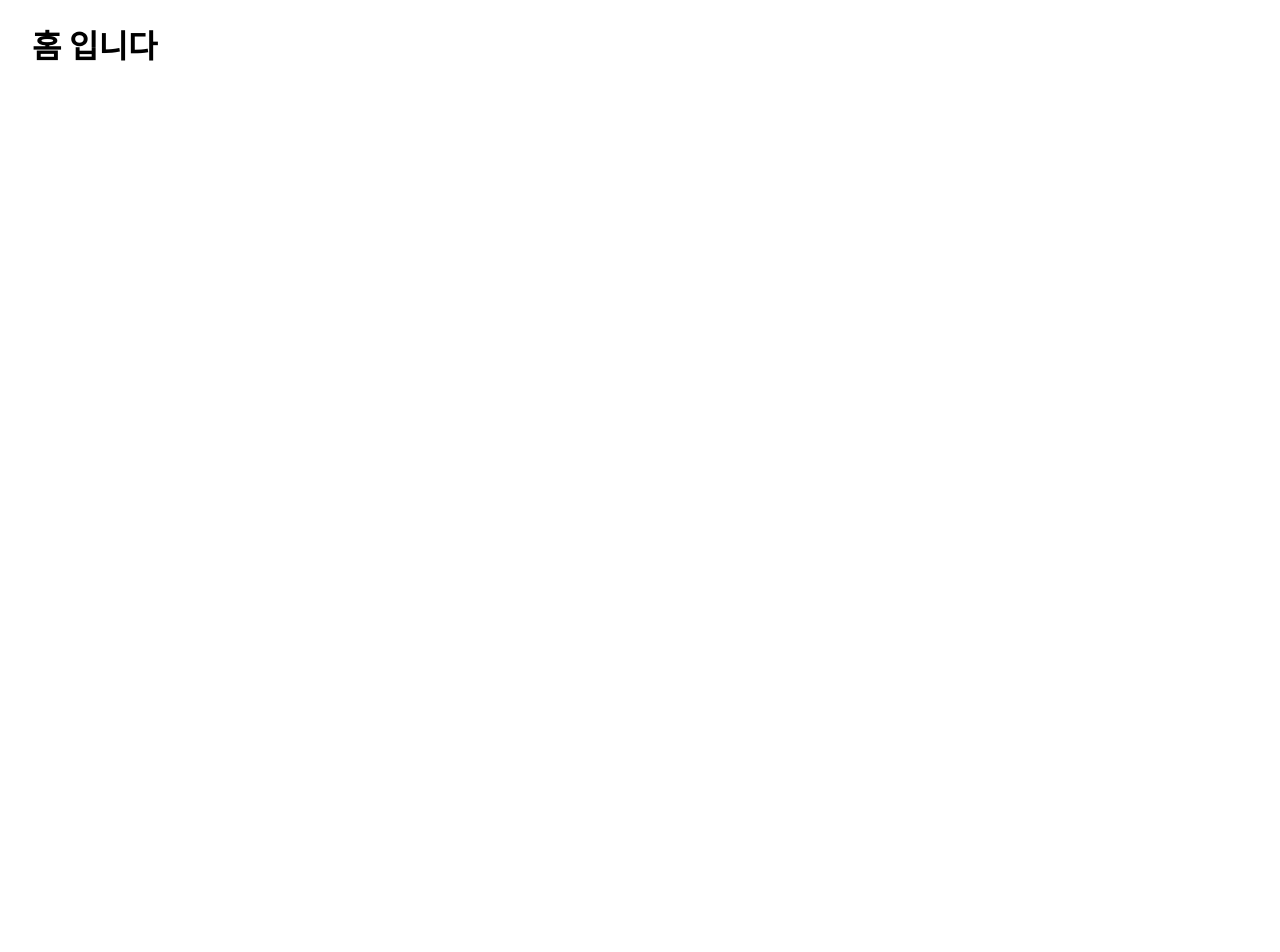
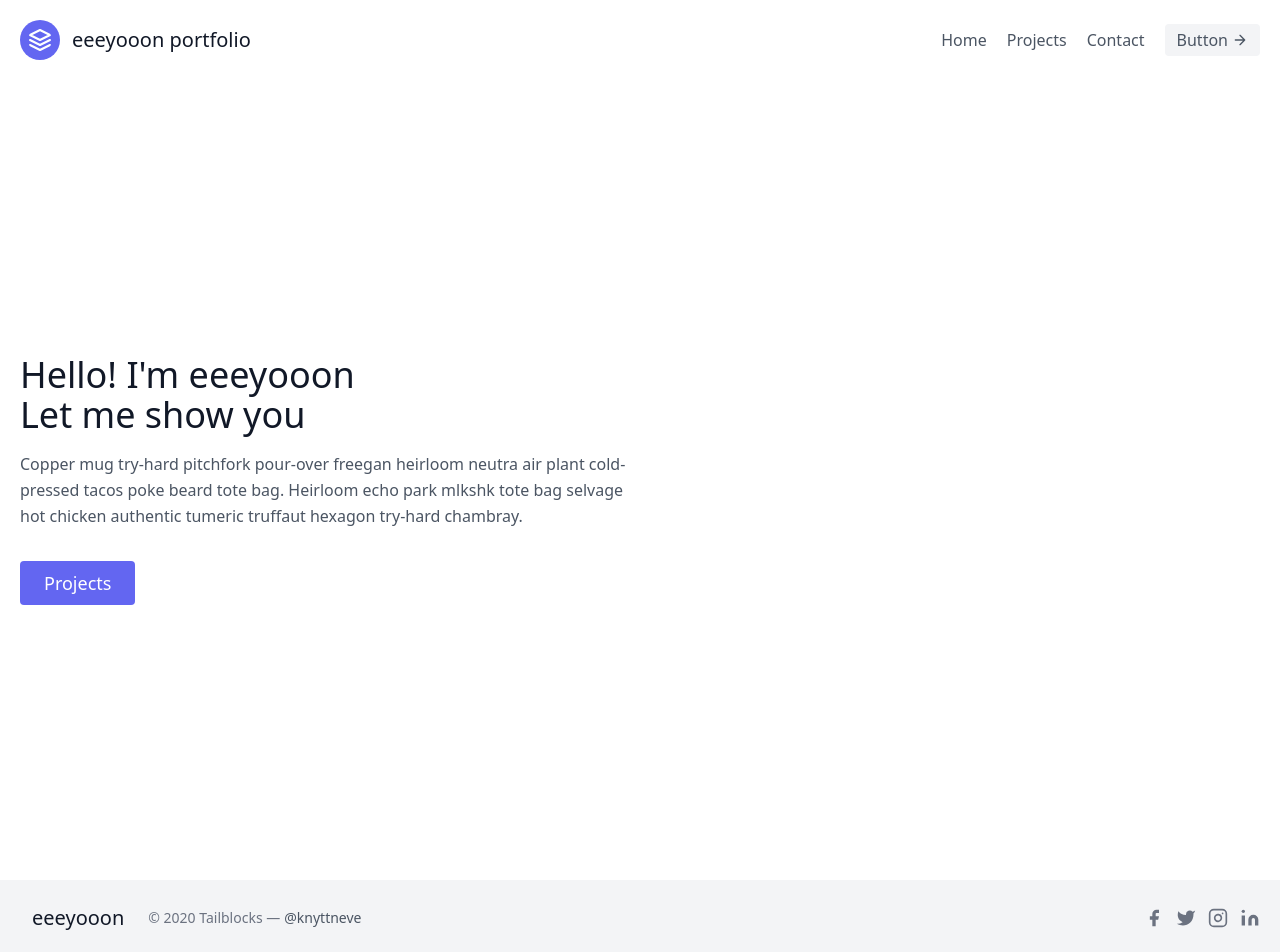
Before and after one commit to eeeyooon/nextjs_portfolio, a Next.js app: page / in a window 1280 px wide. Shown: the top 952 px of the page. Before the commit the page ends 800 px from the top, so only its background shows below. Built offline with nearby package versions, Linux system fonts and the light colour scheme.

Commit message:
tailwindCSS 적용

```diff
--- /dev/null
+++ b/components/footer.js
@@ -0,0 +1,44 @@
+export default function Footer() {
+    return(
+        <>
+            <footer className="text-gray-600 body-font">
+
+  <div className="bg-gray-100">
+    <div className="container px-5 py-6 mx-auto flex items-center sm:flex-row flex-col">
+      <a className="flex title-font font-medium items-center md:justify-start justify-center text-gray-900">
+
+        <span className="ml-3 text-xl">eeeyooon</span>
+      </a>
+      <p className="text-sm text-gray-500 sm:ml-6 sm:mt-0 mt-4">© 2020 Tailblocks —
+        <a href="https://twitter.com/knyttneve" rel="noopener noreferrer" className="text-gray-600 ml-1" target="_blank">@knyttneve</a>
+      </p>
+      <span className="inline-flex sm:ml-auto sm:mt-0 mt-4 justify-center sm:justify-start">
+        <a className="text-gray-500">
+          <svg fill="currentColor" stroke-linecap="round" stroke-linejoin="round" stroke-width="2" className="w-5 h-5" viewBox="0 0 24 24">
+            <path d="M18 2h-3a5 5 0 00-5 5v3H7v4h3v8h4v-8h3l1-4h-4V7a1 1 0 011-1h3z"></path>
+          </svg>
+        </a>
+        <a className="ml-3 text-gray-500">
+          <svg fill="currentColor" stroke-linecap="round" stroke-linejoin="round" stroke-width="2" className="w-5 h-5" viewBox="0 0 24 24">
+            <path d="M23 3a10.9 10.9 0 01-3.14 1.53 4.48 4.48 0 00-7.86 3v1A10.66 10.66 0 013 4s-4 9 5 13a11.64 11.64 0 01-7 2c9 5 20 0 20-11.5a4.5 4.5 0 00-.08-.83A7.72 7.72 0 0023 3z"></path>
+          </svg>
+        </a>
+        <a className="ml-3 text-gray-500">
+          <svg fill="none" stroke="currentColor" stroke-linecap="round" stroke-linejoin="round" stroke-width="2" className="w-5 h-5" viewBox="0 0 24 24">
+            <rect width="20" height="20" x="2" y="2" rx="5" ry="5"></rect>
+            <path d="M16 11.37A4 4 0 1112.63 8 4 4 0 0116 11.37zm1.5-4.87h.01"></path>
+          </svg>
+        </a>
+        <a className="ml-3 text-gray-500">
+          <svg fill="currentColor" stroke="currentColor" stroke-linecap="round" stroke-linejoin="round" stroke-width="0" className="w-5 h-5" viewBox="0 0 24 24">
+            <path stroke="none" d="M16 8a6 6 0 016 6v7h-4v-7a2 2 0 00-2-2 2 2 0 00-2 2v7h-4v-7a6 6 0 016-6zM2 9h4v12H2z"></path>
+            <circle cx="4" cy="4" r="2" stroke="none"></circle>
+          </svg>
+        </a>
+      </span>
+    </div>
+  </div>
+</footer>
+        </>
+    );
+}
--- /dev/null
+++ b/components/header.js
@@ -0,0 +1,26 @@
+export default function Header() {
+    return(
+        <>
+            <header className="text-gray-600 body-font">
+                <div className="container mx-auto flex flex-wrap p-5 flex-col md:flex-row items-center">
+                    <a className="flex title-font font-medium items-center text-gray-900 mb-4 md:mb-0">
+                    <svg xmlns="http://www.w3.org/2000/svg" fill="none" stroke="currentColor" stroke-linecap="round" stroke-linejoin="round" stroke-width="2" className="w-10 h-10 text-white p-2 bg-indigo-500 rounded-full" viewBox="0 0 24 24">
+                        <path d="M12 2L2 7l10 5 10-5-10-5zM2 17l10 5 10-5M2 12l10 5 10-5"></path>
+                    </svg>
+                    <span className="ml-3 text-xl">eeeyooon portfolio</span>
+                    </a>
+                    <nav className="md:ml-auto flex flex-wrap items-center text-base justify-center">
+                    <a className="mr-5 hover:text-gray-900">Home</a>
+                    <a className="mr-5 hover:text-gray-900">Projects</a>
+                    <a className="mr-5 hover:text-gray-900">Contact</a>
+                    </nav>
+                    <button className="inline-flex items-center bg-gray-100 border-0 py-1 px-3 focus:outline-none hover:bg-gray-200 rounded text-base mt-4 md:mt-0">Button
+                    <svg fill="none" stroke="currentColor" stroke-linecap="round" stroke-linejoin="round" stroke-width="2" className="w-4 h-4 ml-1" viewBox="0 0 24 24">
+                        <path d="M5 12h14M12 5l7 7-7 7"></path>
+                    </svg>
+                    </button>
+                </div>
+            </header>
+        </>
+    );
+}
--- a/components/layout.js
+++ b/components/layout.js
@@ -0,0 +1,13 @@
+import Header from "./header";
+import Footer from "./footer";
+
+
+export default function Layout({ children }) {
+    return (
+        <>
+            <Header/>
+            <div>{children}</div>
+            <Footer/>
+        </>
+    );
+}
--- a/package.json
+++ b/package.json
@@ -14,7 +14,9 @@
     "react-dom": "18.2.0"
   },
   "devDependencies": {
+    "autoprefixer": "^10.4.13",
     "eslint": "8.26.0",
-    "eslint-config-next": "13.0.0"
+    "eslint-config-next": "13.0.0",
+    "tailwindcss": "^3.2.1"
   }
 }
--- a/pages/index.js
+++ b/pages/index.js
@@ -1,18 +1,34 @@
 import Head from 'next/head'
 import Image from 'next/image'
-import styles from '../styles/Home.module.css'
+import Layout from '../components/layout'
 
 export default function Home() {
   return (
-    <div className={styles.container}>
+    <Layout>
+
+
       <Head>
         <title>eeeyooon portfolio</title>
         <meta name="description" content="오늘도 빡코딩" />
         <link rel="icon" href="/favicon.ico" />
       </Head>
 
-      <h1>홈 입니다</h1>
+      <section className="flex items-center justify-center min-h-screen text-gray-600 flex-column body-font">
+  <div className="container flex flex-col items-center px-5 py-24 mx-auto md:flex-row">
+    <div className="flex flex-col items-center mb-16 text-center lg:flex-grow md:w-1/2 lg:pr-24 md:pr-16 md:items-start md:text-left md:mb-0">
+      <h1 className="mb-4 text-3xl font-medium text-gray-900 title-font sm:text-4xl">Hello! I'm eeeyooon
+        <br className="hidden lg:inline-block"/>Let me show you
+      </h1>
+      <p className="mb-8 leading-relaxed">Copper mug try-hard pitchfork pour-over freegan heirloom neutra air plant cold-pressed tacos poke beard tote bag. Heirloom echo park mlkshk tote bag selvage hot chicken authentic tumeric truffaut hexagon try-hard chambray.</p>
+      <div className="flex justify-center">
+        <button className="inline-flex px-6 py-2 text-lg text-white bg-indigo-500 border-0 rounded focus:outline-none hover:bg-indigo-600">Projects</button>
+      </div>
+    </div>
+    <div className="w-5/6 lg:max-w-lg lg:w-full md:w-1/2">
+    </div>
+  </div>
+</section>
 
-    </div>
+    </Layout>
   )
 }
--- a/pages/projects.js
+++ b/pages/projects.js
@@ -1,8 +1,9 @@
+import Layout from "../components/layout";
 
 export default function Projects() {
     return (
-        <>
+        <Layout>
             <h1>프로젝트</h1>
-        </>
+        </Layout>
     );
 }
--- /dev/null
+++ b/postcss.config.js
@@ -0,0 +1,6 @@
+module.exports = {
+    plugins: {
+        tailwindcss: { config: './tailwind.config.js'},
+        autoprefixer: {},
+    },
+};
--- a/styles/Home.module.css
+++ /dev/null
@@ -1,129 +0,0 @@
-.container {
-  padding: 0 2rem;
-}
-
-.main {
-  min-height: 100vh;
-  padding: 4rem 0;
-  flex: 1;
-  display: flex;
-  flex-direction: column;
-  justify-content: center;
-  align-items: center;
-}
-
-.footer {
-  display: flex;
-  flex: 1;
-  padding: 2rem 0;
-  border-top: 1px solid #eaeaea;
-  justify-content: center;
-  align-items: center;
-}
-
-.footer a {
-  display: flex;
-  justify-content: center;
-  align-items: center;
-  flex-grow: 1;
-}
-
-.title a {
-  color: #0070f3;
-  text-decoration: none;
-}
-
-.title a:hover,
-.title a:focus,
-.title a:active {
-  text-decoration: underline;
-}
-
-.title {
-  margin: 0;
-  line-height: 1.15;
-  font-size: 4rem;
-}
-
-.title,
-.description {
-  text-align: center;
-}
-
-.description {
-  margin: 4rem 0;
-  line-height: 1.5;
-  font-size: 1.5rem;
-}
-
-.code {
-  background: #fafafa;
-  border-radius: 5px;
-  padding: 0.75rem;
-  font-size: 1.1rem;
-  font-family: Menlo, Monaco, Lucida Console, Liberation Mono, DejaVu Sans Mono,
-    Bitstream Vera Sans Mono, Courier New, monospace;
-}
-
-.grid {
-  display: flex;
-  align-items: center;
-  justify-content: center;
-  flex-wrap: wrap;
-  max-width: 800px;
-}
-
-.card {
-  margin: 1rem;
-  padding: 1.5rem;
-  text-align: left;
-  color: inherit;
-  text-decoration: none;
-  border: 1px solid #eaeaea;
-  border-radius: 10px;
-  transition: color 0.15s ease, border-color 0.15s ease;
-  max-width: 300px;
-}
-
-.card:hover,
-.card:focus,
-.card:active {
-  color: #0070f3;
-  border-color: #0070f3;
-}
-
-.card h2 {
-  margin: 0 0 1rem 0;
-  font-size: 1.5rem;
-}
-
-.card p {
-  margin: 0;
-  font-size: 1.25rem;
-  line-height: 1.5;
-}
-
-.logo {
-  height: 1em;
-  margin-left: 0.5rem;
-}
-
-@media (max-width: 600px) {
-  .grid {
-    width: 100%;
-    flex-direction: column;
-  }
-}
-
-@media (prefers-color-scheme: dark) {
-  .card,
-  .footer {
-    border-color: #222;
-  }
-  .code {
-    background: #111;
-  }
-  .logo img {
-    filter: invert(1);
-  }
-}
--- a/styles/globals.css
+++ b/styles/globals.css
@@ -1,26 +1,3 @@
-html,
-body {
-  padding: 0;
-  margin: 0;
-  font-family: -apple-system, BlinkMacSystemFont, Segoe UI, Roboto, Oxygen,
-    Ubuntu, Cantarell, Fira Sans, Droid Sans, Helvetica Neue, sans-serif;
-}
-
-a {
-  color: inherit;
-  text-decoration: none;
-}
-
-* {
-  box-sizing: border-box;
-}
-
-@media (prefers-color-scheme: dark) {
-  html {
-    color-scheme: dark;
-  }
-  body {
-    color: white;
-    background: black;
-  }
-}
+@tailwind base;
+@tailwind components;
+@tailwind utilities;
--- /dev/null
+++ b/tailwind.config.js
@@ -0,0 +1,13 @@
+/** @type {import('tailwindcss').Config} */
+module.exports = {
+  mode: 'jit',
+  content: [
+        "./pages/**/*.{js,ts,jsx,tsx}",
+        "./components/**/*.{js,ts,jsx,tsx}",
+    ],
+  darkMode:'class',
+  theme: {
+    extend: {},
+  },
+  plugins: [],
+}
```
Also changed, not shown: 1 other file (tests, documents, lock files or other folders).
